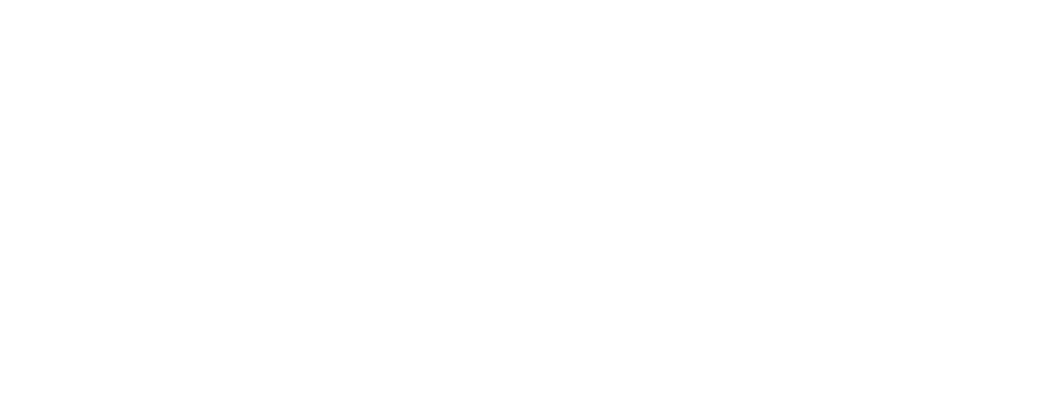
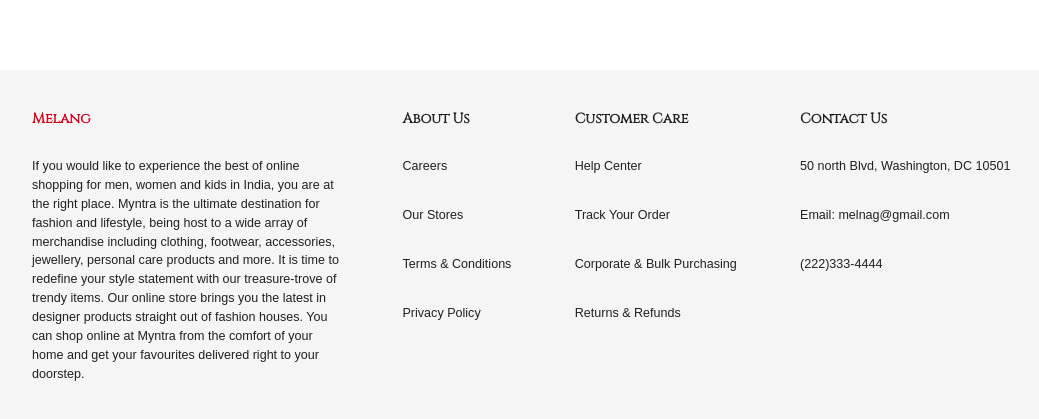
Before and after one commit to AditiSingh2003/e-commerce, a React (Create React App) app in the folder client/: page / in a window 1280 px wide. Shown: the part 1141-1560 px from the top of the page, without its empty margins (96-1135 px from the left). Before the commit the page ends 1211 px from the top, so only its background shows below. Built offline with nearby package versions, Linux system fonts and the light colour scheme; no server answers; a web font is replaced by a local one.

Commit message:
Added Footer

```diff
--- a/client/src/App.js
+++ b/client/src/App.js
@@ -10,7 +10,7 @@
 import Confirmation from "./scenes/checkout/Confirmation.jsx";
 import Navbar from "./scenes/global/Navbar.jsx";
 import CartMenu from "./scenes/global/CartMenu.jsx";
-
+import Footer from "./scenes/global/Footer.jsx";
 const ScrollToTop = () => {
   const { pathname } = useLocation();
 
@@ -33,6 +33,7 @@
           <Route path="checkout/success" element={<Confirmation />} />
           </Routes>
           <CartMenu/>
+          <Footer/>
         </BrowserRouter>
    </div>
   );
--- /dev/null
+++ b/client/src/scenes/global/Footer.jsx
@@ -0,0 +1,71 @@
+import { useTheme } from "@emotion/react";
+import { Box, Typography } from "@mui/material";
+import { shades } from "../../theme";
+
+function Footer() {
+  const {
+    palette: { neutral },
+  } = useTheme();
+  return (
+    <Box marginTop="70px" padding="40px 0" backgroundColor={neutral.light}>
+      <Box
+        width="80%"
+        margin="auto"
+        display="flex"
+        justifyContent="space-between"
+        flexWrap="wrap"
+        rowGap="30px"
+        columnGap="clamp(20px, 30px, 40px)"
+      >
+        <Box width="clamp(20%, 30%, 40%)">
+          <Typography
+            variant="h4"
+            fontWeight="bold"
+            mb="30px"
+            color={shades.secondary[500]}
+          >
+            Melang
+          </Typography>
+          <div>
+          If you would like to experience the best of online shopping for men, women and kids in India, you are at the right place. Myntra is the ultimate destination for fashion and lifestyle, being host to a wide array of merchandise including clothing, footwear, accessories, jewellery, personal care products and more. It is time to redefine your style statement with our treasure-trove of trendy items. Our online store brings you the latest in designer products straight out of fashion houses. You can shop online at Myntra from the comfort of your home and get your favourites delivered right to your doorstep.
+          </div>
+        </Box>
+
+        <Box>
+          <Typography variant="h4" fontWeight="bold" mb="30px">
+            About Us
+          </Typography>
+          <Typography mb="30px">Careers</Typography>
+          <Typography mb="30px">Our Stores</Typography>
+          <Typography mb="30px">Terms & Conditions</Typography>
+          <Typography mb="30px">Privacy Policy</Typography>
+        </Box>
+
+        <Box>
+          <Typography variant="h4" fontWeight="bold" mb="30px">
+            Customer Care
+          </Typography>
+          <Typography mb="30px">Help Center</Typography>
+          <Typography mb="30px">Track Your Order</Typography>
+          <Typography mb="30px">Corporate & Bulk Purchasing</Typography>
+          <Typography mb="30px">Returns & Refunds</Typography>
+        </Box>
+
+        <Box width="clamp(20%, 25%, 30%)">
+          <Typography variant="h4" fontWeight="bold" mb="30px">
+            Contact Us
+          </Typography>
+          <Typography mb="30px">
+            50 north  Blvd, Washington, DC 10501
+          </Typography>
+          <Typography mb="30px" sx={{ wordWrap: "break-word" }}>
+            Email: melnag@gmail.com
+          </Typography>
+          <Typography mb="30px">(222)333-4444</Typography>
+        </Box>
+      </Box>
+    </Box>
+  );
+}
+
+export default Footer;
```
